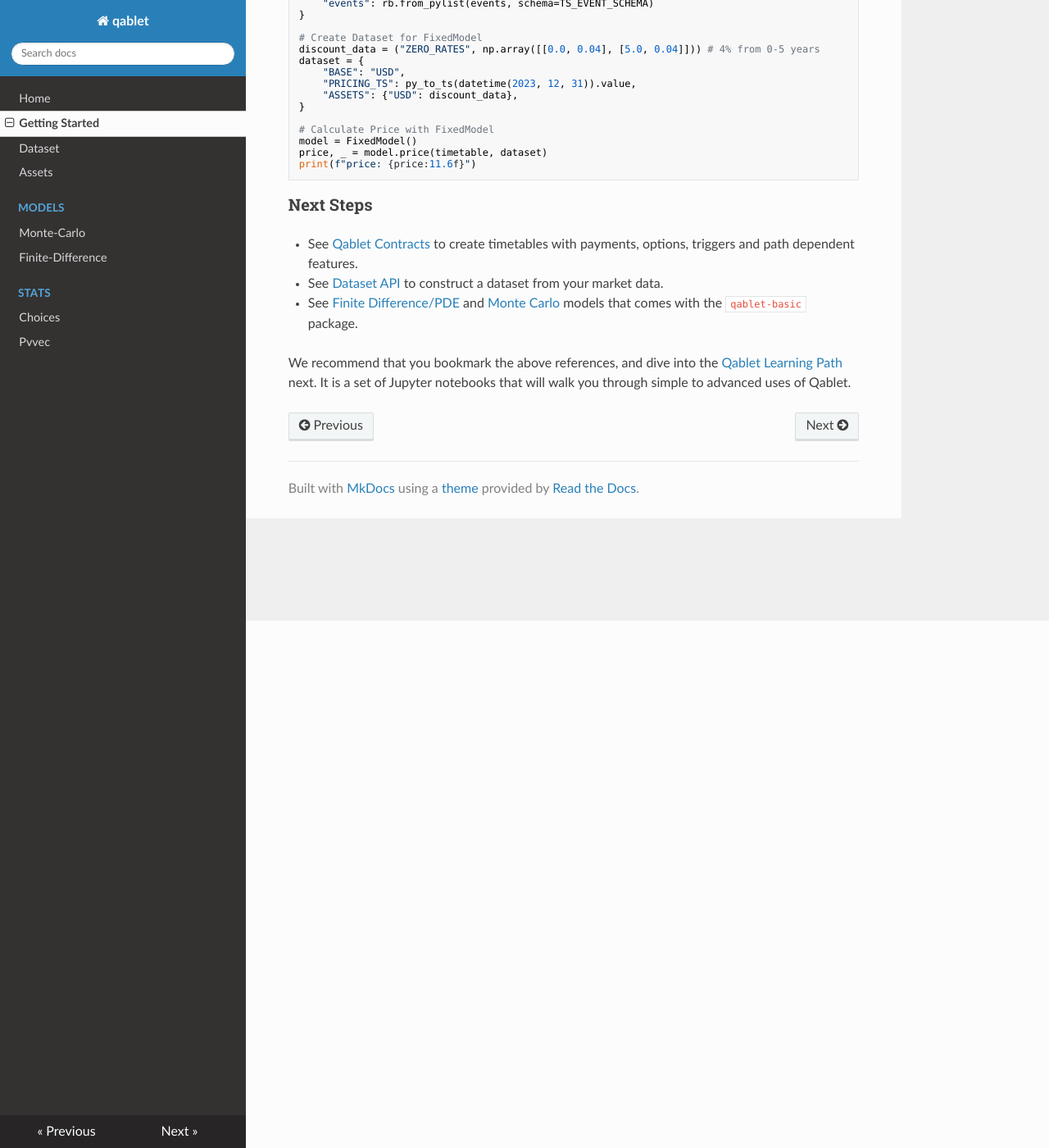
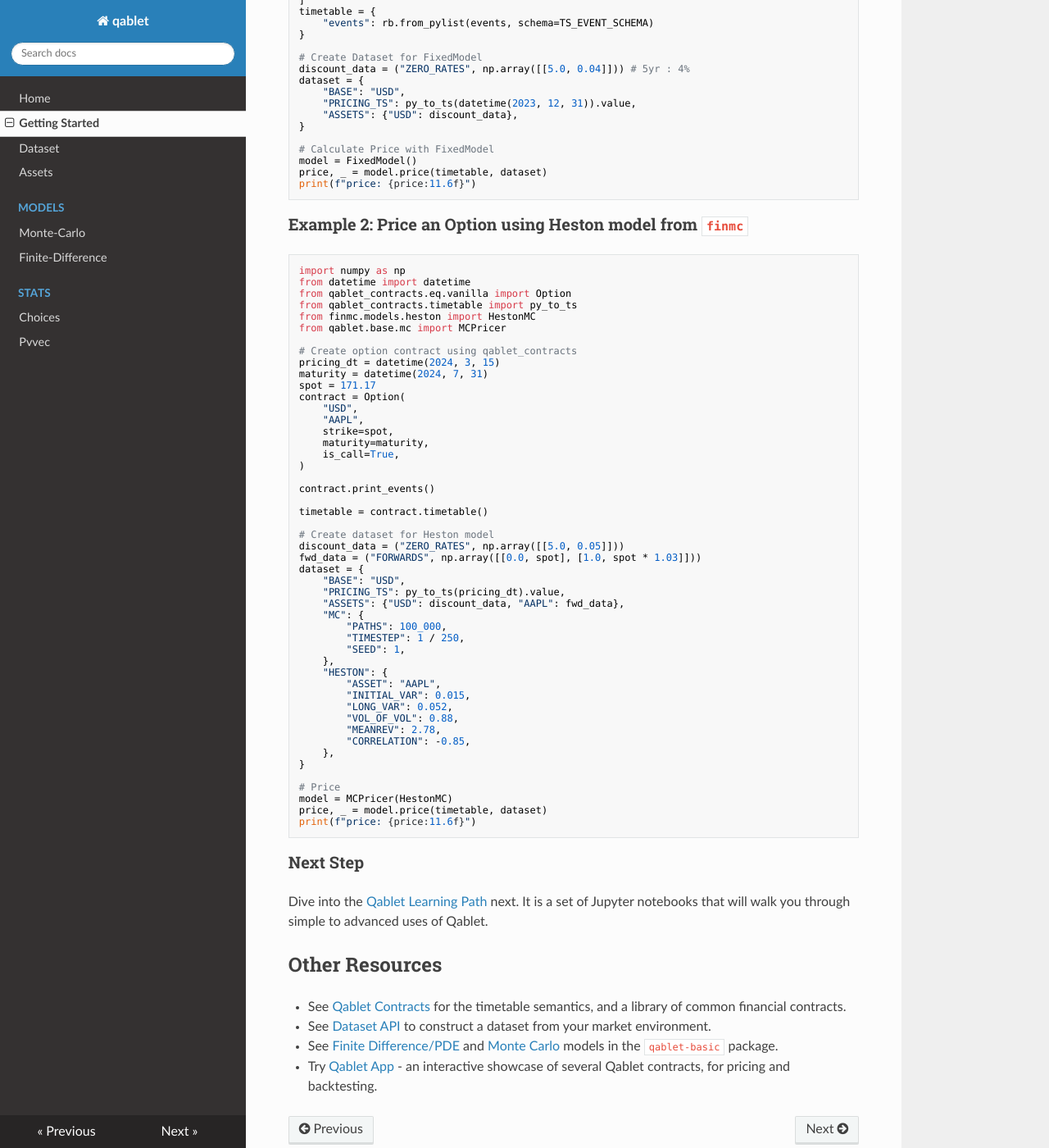
Before and after one commit to qablet-academy/intro, an MkDocs documentation site: the page built from docs/quickstart.md, in a window 1280 px wide and 1400 px high, scrolled down 643 px. Shown: the whole window at 82% size. Built offline with MkDocs 1.6.1, drawn with Linux system fonts in a browser that asks for light colours; nearby versions of some CDN libraries; some of the changed text lies outside the part shown.

````diff
--- a/docs/quickstart.md
+++ b/docs/quickstart.md
@@ -8,9 +8,9 @@ pip install qablet-contracts
 pip install qablet-basic
 ```
 
-### Hello World
+### Example 1: Hello World
 
-This is a simple example of creating a zero coupon bond, and pricing it using a deterministic model.
+This is a simple example of creating a zero coupon bond, and pricing it using a deterministic/fixed model.
 
 ```
 import numpy as np
@@ -34,7 +34,7 @@ timetable = {
 }
 
 # Create Dataset for FixedModel
-discount_data = ("ZERO_RATES", np.array([[0.0, 0.04], [5.0, 0.04]])) # 4% from 0-5 years
+discount_data = ("ZERO_RATES", np.array([[5.0, 0.04]])) # 5yr : 4%
 dataset = {
     "BASE": "USD",
     "PRICING_TS": py_to_ts(datetime(2023, 12, 31)).value,
@@ -47,11 +47,67 @@ price, _ = model.price(timetable, dataset)
 print(f"price: {price:11.6f}")
 ```
 
-### Next Steps
-- See [Qablet Contracts](https://qablet.github.io/qablet-contracts/) to create timetables with payments, options, triggers and path dependent features.
-- See [Dataset API](dataset.md) to construct a dataset from your market data.
-- See [Finite Difference/PDE](models/fd.md) and [Monte Carlo](models/mc.md) models that comes with the `qablet-basic` package.
+### Example 2: Price an Option using Heston model from `finmc`
 
-We recommend that you bookmark the above references, and dive into the
-[Qablet Learning Path](https://github.com/qablet-academy/intro) next.
+```
+import numpy as np
+from datetime import datetime
+from qablet_contracts.eq.vanilla import Option
+from qablet_contracts.timetable import py_to_ts
+from finmc.models.heston import HestonMC
+from qablet.base.mc import MCPricer
+
+# Create option contract using qablet_contracts
+pricing_dt = datetime(2024, 3, 15)
+maturity = datetime(2024, 7, 31)
+spot = 171.17
+contract = Option(
+    "USD",
+    "AAPL",
+    strike=spot,
+    maturity=maturity,
+    is_call=True,
+)
+
+contract.print_events()
+
+timetable = contract.timetable()
+
+# Create dataset for Heston model
+discount_data = ("ZERO_RATES", np.array([[5.0, 0.05]]))
+fwd_data = ("FORWARDS", np.array([[0.0, spot], [1.0, spot * 1.03]]))
+dataset = {
+    "BASE": "USD",
+    "PRICING_TS": py_to_ts(pricing_dt).value,
+    "ASSETS": {"USD": discount_data, "AAPL": fwd_data},
+    "MC": {
+        "PATHS": 100_000,
+        "TIMESTEP": 1 / 250,
+        "SEED": 1,
+    },
+    "HESTON": {
+        "ASSET": "AAPL",
+        "INITIAL_VAR": 0.015,
+        "LONG_VAR": 0.052,
+        "VOL_OF_VOL": 0.88,
+        "MEANREV": 2.78,
+        "CORRELATION": -0.85,
+    },
+}
+
+# Price
+model = MCPricer(HestonMC)
+price, _ = model.price(timetable, dataset)
+print(f"price: {price:11.6f}")
+```
+### Next Step
+
+Dive into the
+[Qablet Learning Path](https://github.com/qablet-academy/intro/blob/main/notebooks/1_1_fixed_bond.ipynb) next.
 It is a set of Jupyter notebooks that will walk you through simple to advanced uses of Qablet.
+
+## Other Resources
+- See [Qablet Contracts](https://qablet.github.io/qablet-contracts/) for the timetable semantics, and a library of common financial contracts.
+- See [Dataset API](dataset.md) to construct a dataset from your market environment.
+- See [Finite Difference/PDE](models/fd.md) and [Monte Carlo](models/mc.md) models in the `qablet-basic` package.
+- Try [Qablet App](https://apps-dash.onrender.com/) - an interactive showcase of several Qablet contracts, for pricing and backtesting.
--- a/requirements-test.txt
+++ b/requirements-test.txt
@@ -11,6 +11,6 @@ scipy
 nbmake
 nb-clean
 matplotlib
-finmc==0.0.3
+finmc==0.0.5
 qablet_contracts==0.3.0
-qablet-basic==0.4.3
+qablet-basic==0.4.4
--- a/requirements.txt
+++ b/requirements.txt
@@ -3,6 +3,6 @@ pandas
 numpy
 scipy
 matplotlib
-finmc==0.0.3
+finmc==0.0.5
 qablet_contracts==0.3.0
-qablet-basic==0.4.3
+qablet-basic==0.4.4
````
Also changed, not shown: docs/index.md (+19 -11 lines), 1 other file.
